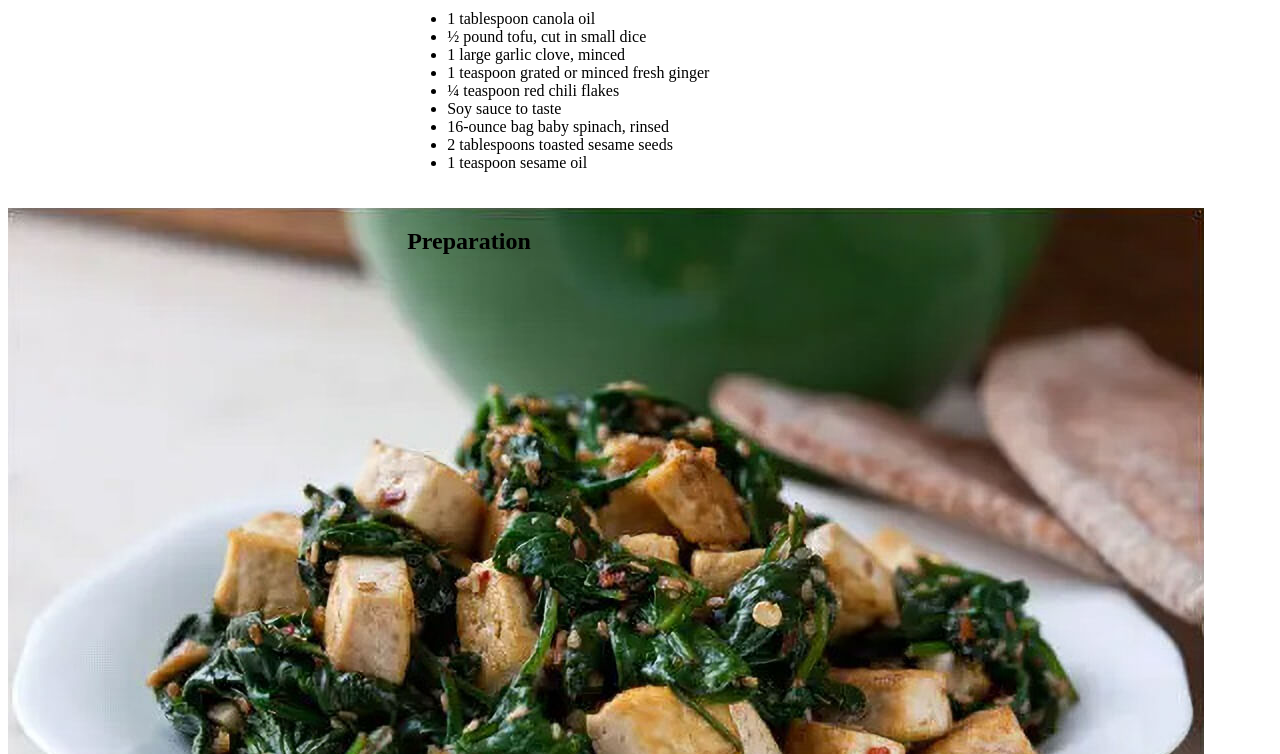
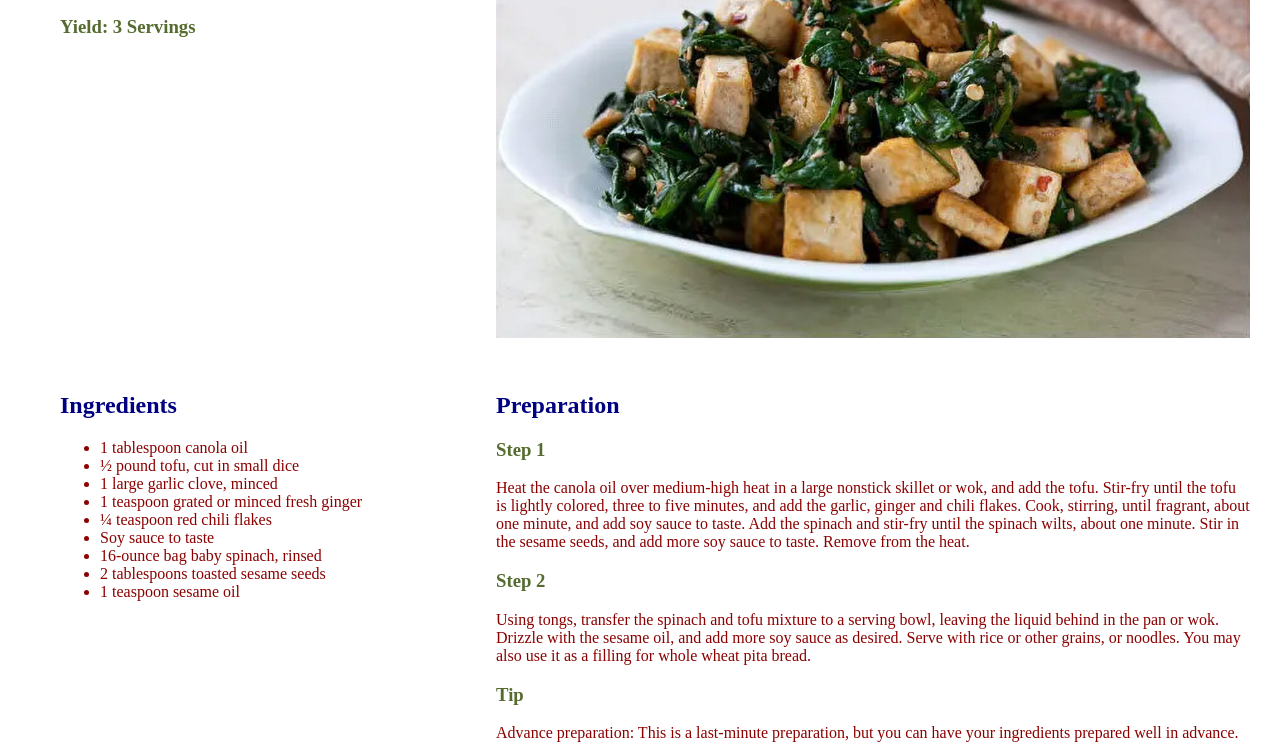
Before and after one commit to Constellation-01/exercise7, a plain HTML site: page index.html in a window 1280 px wide. Shown: the part 224-978 px from the top of the page. Drawn offline with Linux system fonts and the light colour scheme.

Commit message:
fixed photo width, updated formatting

```diff
--- a/index.html
+++ b/index.html
@@ -7,29 +7,53 @@
   <!--This receipe is taken from https://cooking.nytimes.com/recipes/1012494-spinach-tofu-and-sesame-stir-fry -->
 <style>
 
-  .full-grid {
-    color: darkbrown;
-    display: grid;
-    grid-template-columns: 30% 70%;
-    gap: 20px;
+  body {
+    max-width: 1200px;
+    margin: 60px;
+    background-color: almond;
+    color: darkred;
   }
 
+  img {
+  width: 100%;
+  }
+
+  .full-grid {
+    display: grid;
+    grid-template-columns: 35% 65%;
+    gap: 30px;
+  }
 
   h1 {
     font-size: 38px;
-    color: darkslateblue;
+    color: darkred;
   }
+
+  h2 {
+    color: navy;
+  }
+
+  h3 {
+    color: darkolivegreen;
+  }
+
 </style>
 </head>
 
 <body>
 <div class="full-grid">
 
+<div class="top-left-container">
   <h1>Spinach, Tofu and Sesame Stir-Fry</h1>
   <h3>By: Martha Rose Shulman</h3>
   <h3>Yield: 3 Servings</h3>
+</div>
 
-<div class="ingredient-container">
+<div class="top-right-container">
+  <img src="spinach-stir-fry.jpg" alt="Spinach, tofu and sesame stir-fry in a dish.">
+</div>
+
+<div class="bottom-left-container">
 <h2>Ingredients</h2>
   <ul>
   <li>1 tablespoon canola oil</li>
@@ -44,18 +68,16 @@
   </ul>
  </div>
 
-<img src="spinach-stir-fry.jpg" alt="Spinach, tofu and sesame stir-fry in a dish.">
-
+<div class="bottom-right-container">
   <h2>Preparation</h2>
-
   <h3>Step 1</h3>
   <p>Heat the canola oil over medium-high heat in a large nonstick skillet or wok, and add the tofu. Stir-fry until the tofu is lightly colored, three to five minutes, and add the garlic, ginger and chili flakes. Cook, stirring, until fragrant, about one minute, and add soy sauce to taste. Add the spinach and stir-fry until the spinach wilts, about one minute. Stir in the sesame seeds, and add more soy sauce to taste. Remove from the heat.</p>
-
   <h3>Step 2</h3>
   <p>Using tongs, transfer the spinach and tofu mixture to a serving bowl, leaving the liquid behind in the pan or wok. Drizzle with the sesame oil, and add more soy sauce as desired. Serve with rice or other grains, or noodles. You may also use it as a filling for whole wheat pita bread.</p>
-
   <h3>Tip</h3>
   <p>Advance preparation: This is a last-minute preparation, but you can have your ingredients prepared well in advance.</p>
-</div> <!-- The end of the grid -->
+</div>
+
+</div> <!-- The end of the full grid -->
 </body>
 </html>
```
Lines whose indentation alone changed are shown as unchanged.
